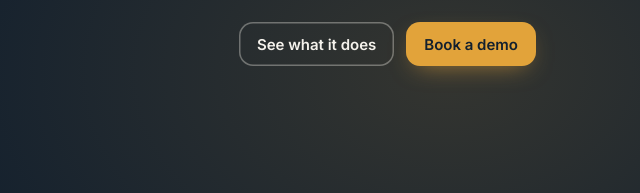
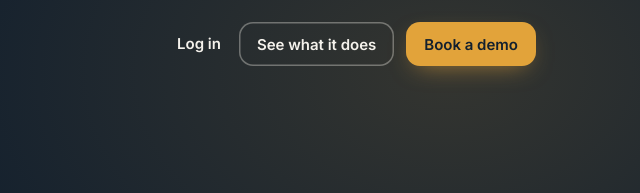
Before and after one commit to chrisbailey-dot/lottka-site, a plain HTML site: page index.html in a window 1280 px wide. Shown: the top 193 px of the page, 640-1280 px from the left. Drawn offline with Linux system fonts and the light colour scheme.

Commit message:
Log in link to app.lottka.com in the header

```diff
--- a/index.html
+++ b/index.html
@@ -50,6 +50,9 @@
       background: radial-gradient(60% 70% at 85% 10%, rgb(226 163 58 / 16%), transparent 70%), var(--navy); }
     .nav { display: flex; align-items: center; justify-content: space-between; gap: 16px; padding: 22px 0; }
     .nav .button { min-height: 44px; padding: 0 18px; font-size: 15px; }
+    .nav .actions { align-items: center; }
+    .nav-login { color: var(--cream); font-weight: 600; font-size: 15px; text-decoration: none; padding: 10px 6px; }
+    .nav-login:hover { text-decoration: underline; text-underline-offset: 4px; }
     .hero-body { display: grid; grid-template-columns: minmax(0, 1.15fr) minmax(0, .85fr); gap: 48px; align-items: center; padding: 56px 0 96px; }
     .eyebrow { display: inline-block; margin: 0 0 18px; padding: 6px 12px; border-radius: 999px; background: rgb(226 163 58 / 14%); color: #f0c77e; font-size: 14px; font-weight: 600; }
     .hero h1 { font-size: clamp(38px, 5.6vw, 62px); font-weight: 700; }
@@ -139,6 +142,7 @@
       <nav class="nav" aria-label="Main">
         <a class="logo" href="/" aria-label="Lottka home"><svg viewBox="12 10 96 52" aria-hidden="true"><use href="#flock"/></svg><span class="wordmark">lottka</span></a>
         <div class="actions">
+          <a class="nav-login" href="https://app.lottka.com/login">Log in</a>
           <a class="button button-ghost" href="#features">See what it does</a>
           <a class="button button-amber" href="mailto:hello@lottka.com?subject=Lottka%20demo">Book a demo</a>
         </div>
```
